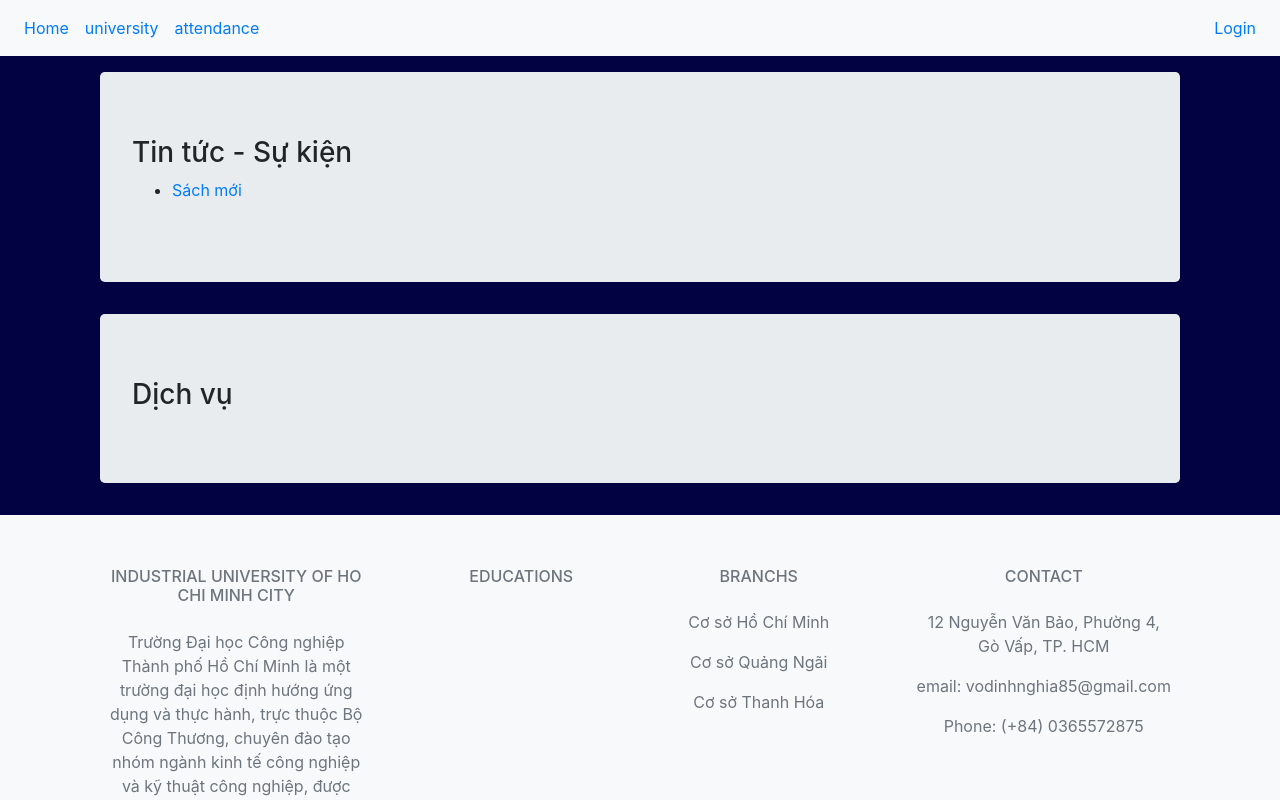
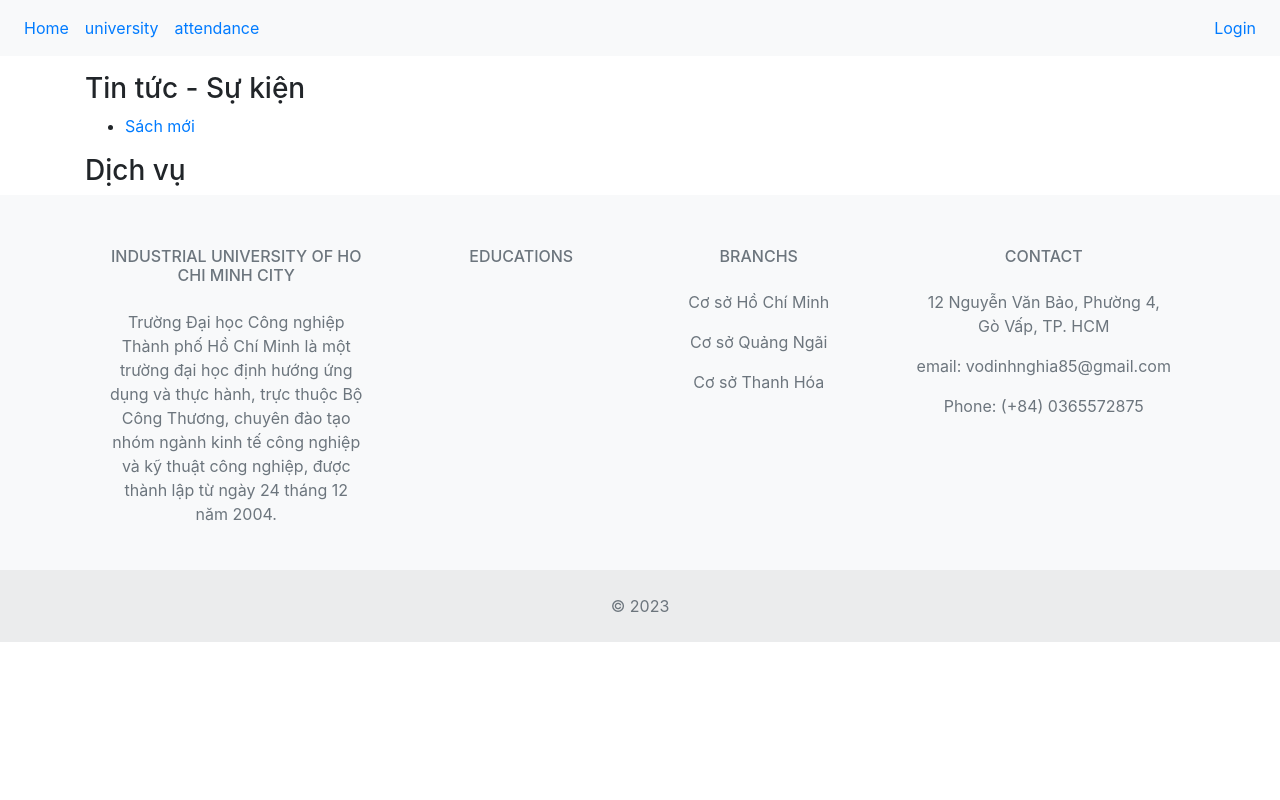
Before and after one commit to VoDinhNghia/frontend-library, a React (Create React App) app: page / in a window 1280 px wide. Shown: the top 800 px of the page. Built offline with nearby package versions, Linux system fonts and the light colour scheme.

Commit message:
Update code

```diff
--- a/src/App.css
+++ b/src/App.css
@@ -31,6 +31,6 @@
   border-radius: 50%;
 }
 
-.AppMain {
+/* .AppMain {
   background-color: rgb(2, 2, 66);
-}
+} */
--- a/src/components/admin/dashboardAdmin.js
+++ b/src/components/admin/dashboardAdmin.js
@@ -107,8 +107,8 @@
     const { libraryInfo = {}, showModal, userList = [] } = this.state;
     const userInfo = userList.map((item) => {
       return {
-        id: item.user[0]?._id,
-        name: `${item.user[0]?.lastName} ${item.user[0]?.firstName}`,
+        id: item.profile?._id,
+        name: `${item.profile?.lastName} ${item.profile?.firstName}`,
       };
     });
     return (
--- a/src/components/home.js
+++ b/src/components/home.js
@@ -10,18 +10,14 @@
 
   render() {
     return (
-      <div className="container">
-        <header className="jumbotron">
+      <div>
         <h3>Tin tức - Sự kiện</h3>
         <ul>
           <li>
             <a href="http://localhost:8001/new-book">Sách mới</a>
           </li>
         </ul>
-        </header>
-        <header className="jumbotron">
         <h3>Dịch vụ</h3>
-        </header>
       </div>
     );
   }
--- a/src/components/librarian/dashboardLibrarian.js
+++ b/src/components/librarian/dashboardLibrarian.js
@@ -1,4 +1,5 @@
 import React, { Component } from "react";
+import './index.css'
 
 export default class BoardLibrarian extends Component {
   constructor(props) {
@@ -11,10 +12,8 @@
 
   render() {
     return (
-      <div className="container">
-        <header className="jumbotron">
-          <h3>Dashboard librarian page</h3>
-        </header>
+      <div className="DashBoardLibrary">
+        <h3>Dashboard librarian page</h3>
       </div>
     );
   }
--- /dev/null
+++ b/src/components/librarian/index.css
@@ -0,0 +1,3 @@
+.DashBoardLibrary {
+    margin-bottom: 30px;
+}
```
Lines whose indentation alone changed are shown as unchanged.
